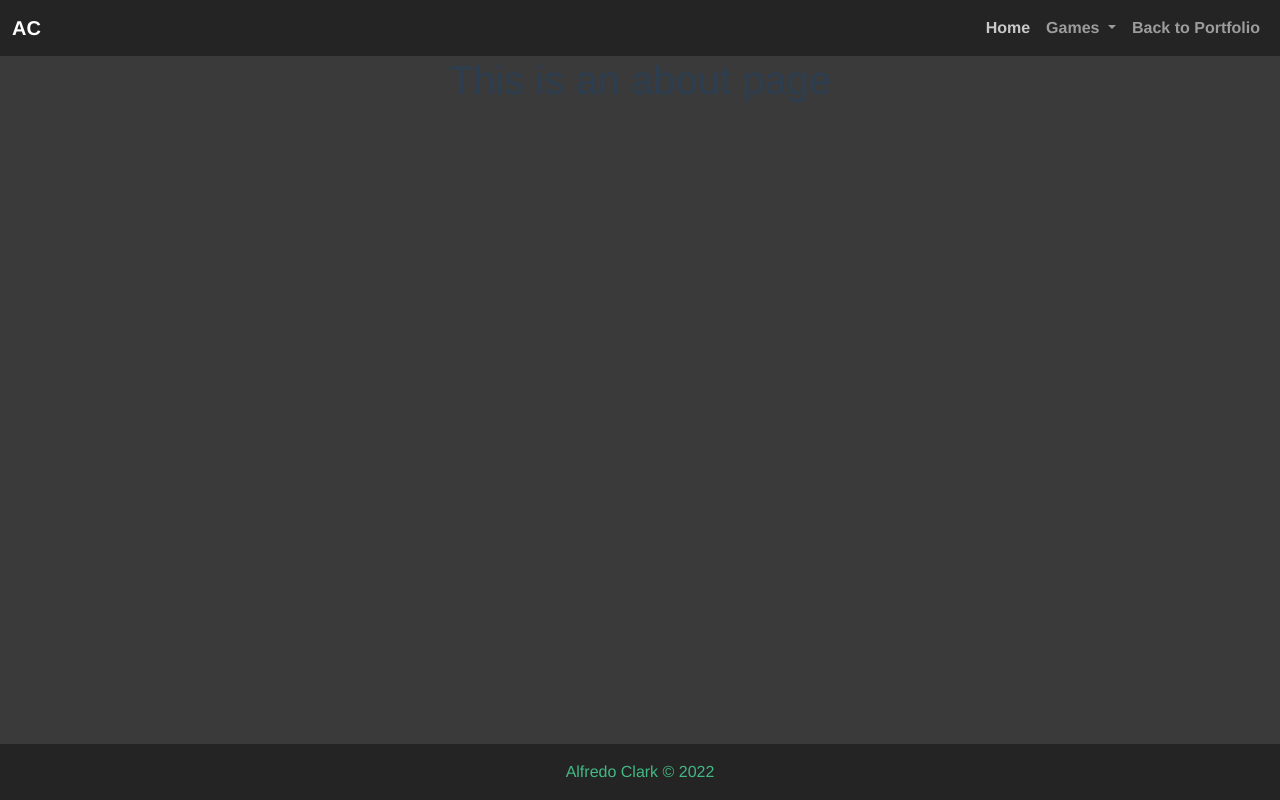
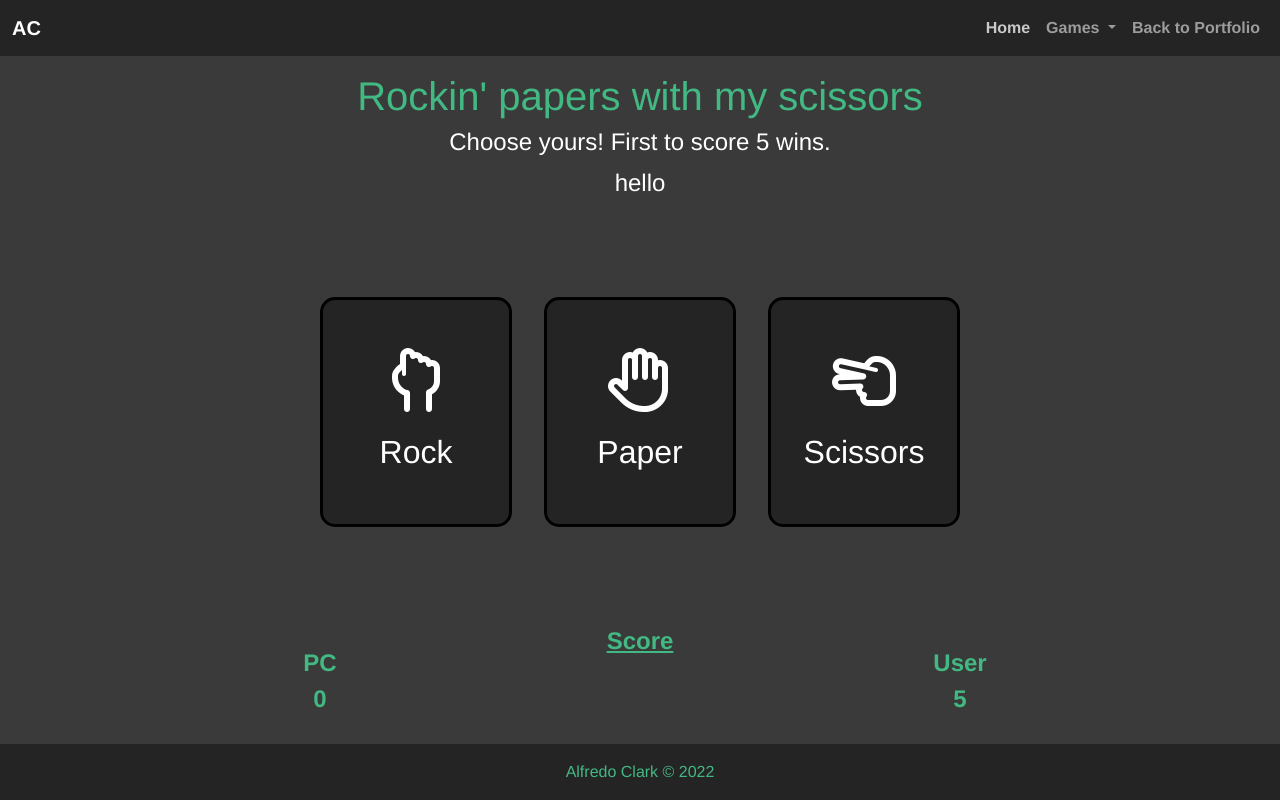
Before and after one commit to alfclark/game-zone, a Vue app: page /RPS in a window 1280 px wide. Built offline with nearby package versions, Linux system fonts and the light colour scheme.

Commit message:
UI design done

```diff
--- a/src/views/RockPaperScissors.vue
+++ b/src/views/RockPaperScissors.vue
@@ -1,5 +1,238 @@
 <template>
-  <div class="about">
-    <h1>This is an about page</h1>
+  <div class="game-container">
+    <div class="header">
+      <h1 class="title">Rockin' papers with my scissors</h1>
+      <h2>Choose yours! First to score 5 wins.</h2>
+      <span class="move" :class="showResult">{{ result }}</span>
+    </div>
+    <div class="choices">
+      <a @click="choose('rock')" class="choice-container" data-selection="rock">
+        <i class="fa-regular fa-hand-back-fist"></i>
+        <p>Rock</p>
+      </a>
+      <a
+        @click="choose('paper')"
+        class="choice-container"
+        data-selection="paper"
+      >
+        <i class="fa-regular fa-hand"></i>
+        <p>Paper</p>
+      </a>
+      <a
+        @click="choose('scissor')"
+        class="choice-container"
+        data-selection="scissors"
+      >
+        <i class="fa-regular fa-hand-scissors"></i>
+        <p>Scissors</p>
+      </a>
+    </div>
+    <div>
+      <p class="score-title">Score</p>
+      <div class="scoreboard">
+        <div class="scoreboard__name">PC</div>
+        <div class="scoreboard__name">User</div>
+        <p class="pc-score">{{ pcScore }}</p>
+        <p class="user-score">{{ userScore }}</p>
+      </div>
+    </div>
+  </div>
+  <div class="restart" :class="gameStatus">
+    <div class="message">
+      <h1 class="status">Game is over</h1>
+      <h2 class="winner"></h2>
+      <button @click="restart">Restart Game</button>
+    </div>
   </div>
 </template>
+
+<script>
+export default {
+  data() {
+    return {
+      options: ["Rock", "Paper", "Scissors"],
+      pcScore: 0,
+      userScore: 5,
+      pcChoice: "",
+      userChoice: "",
+      result: "hello",
+      showResult: "showResult",
+      gameStatus: "",
+    };
+  },
+  methods: {
+    restart() {
+      window.location.reload();
+    },
+    choose(choice) {
+      this.userChoice = choice;
+      this.pcChoice = this.options[(Math.random() * this.options.length) | 0];
+      if (this.pcScore < 5 && this.userScore < 5) {
+        console.log("hi");
+      } else {
+        this.gameStatus = "finished";
+      }
+    },
+  },
+};
+</script>
+
+<style scoped>
+.header {
+  color: var(--green);
+}
+
+h2 {
+  color: white;
+  font-size: 1.5rem;
+}
+
+.move {
+  color: white;
+  font-size: 1.5rem;
+  opacity: 0;
+  transition: 0.3s;
+}
+.showResult {
+  opacity: 1;
+  margin: 0;
+}
+
+a {
+  text-decoration: none;
+}
+
+.game-container {
+  display: flex;
+  flex-direction: column;
+  gap: 5rem;
+  margin: 1rem 0;
+}
+
+.choices {
+  display: flex;
+  text-align: center;
+  justify-content: center;
+  align-items: center;
+  vertical-align: middle;
+}
+
+.choice-container {
+  padding: 2rem;
+  margin: 1rem;
+  width: 12rem;
+  background-color: var(--dark);
+  border-radius: 15px;
+  border: 0.2rem solid black;
+  color: white;
+  font-size: 2rem;
+  cursor: pointer;
+}
+
+.choice-container:hover {
+  transform: scale(1.1);
+  color: var(--green);
+  transition: 0.4s;
+  cursor: pointer;
+}
+
+.fa-regular {
+  margin: 1rem 0;
+  font-size: 4rem;
+}
+
+.score-title {
+  color: var(--green);
+  font-size: 1.5rem;
+  text-decoration: underline;
+  font-weight: 600;
+}
+
+.scoreboard {
+  margin-top: -30px;
+  display: grid;
+  grid-template-columns: 1fr 1fr;
+  color: var(--green);
+  font-size: 1.5rem;
+  font-weight: 700;
+  position: relative;
+}
+
+footer {
+  position: fixed;
+  left: 0;
+  bottom: 0;
+  width: 100%;
+  background-color: rgb(37, 36, 36);
+  color: var(--green);
+  text-align: center;
+}
+
+.restart {
+  z-index: 4;
+  position: absolute;
+  top: 0;
+  left: 0;
+  background: rgba(32, 32, 32, 0.831);
+  color: var(--green);
+  width: 100%;
+  height: 100%;
+  display: none;
+  flex-direction: column;
+  align-items: center;
+  justify-content: center;
+}
+.finished {
+  display: flex;
+}
+
+.message {
+  background-color: rgb(0, 0, 0);
+  border: 0.2rem solid black;
+  padding: 70px;
+  align-items: center;
+  justify-content: center;
+}
+
+.restart h2 {
+  animation: heartbeat 2s ease 0s infinite normal forwards;
+}
+
+.restart button {
+  background-color: var(--green);
+  border: none;
+  color: white;
+  padding: 15px 32px;
+  text-align: center;
+  text-decoration: none;
+  display: inline-block;
+  font-size: 16px;
+  cursor: pointer;
+}
+
+.restart button:hover {
+  background-color: grey;
+  transition: 0.5s;
+  transform: scale(1.1);
+  color: black;
+}
+@media screen and (max-width: 900px) {
+  .game-container {
+    margin: 5rem 0;
+  }
+  .choice-container {
+    padding: 1rem;
+    margin: 0.5rem;
+    width: 7rem;
+    background-color: var(--dark);
+    border-radius: 15px;
+    border: 0.2rem solid black;
+    color: white;
+    font-size: 1rem;
+    cursor: pointer;
+  }
+  .fa-regular {
+    font-size: 2rem;
+  }
+}
+</style>
```
